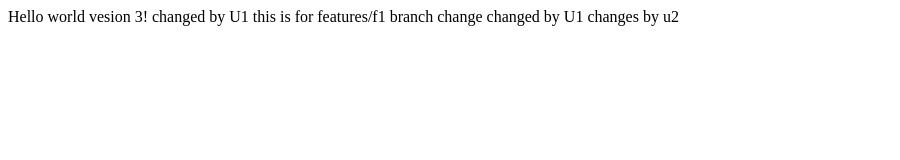
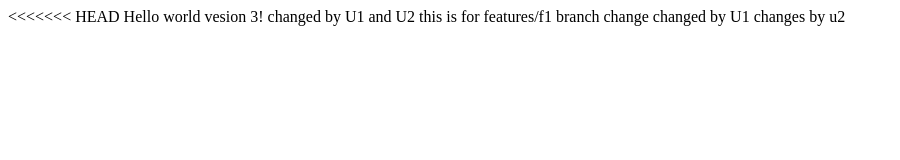
Before and after one commit to weili4938/MyWebSite, a plain HTML site: page hello.html in a window 1280 px wide. Shown: the whole page, without its empty margins (0-900 px from the left). Drawn offline with Linux system fonts and the light colour scheme.

```diff
--- a/hello.html
+++ b/hello.html
@@ -1,5 +1,6 @@
 <html>
-Hello world vesion 3! changed by U1
+<<<<<<< HEAD
+Hello world vesion 3! changed by U1 and U2
 this is for features/f1 branch change
 changed by U1
 
```
